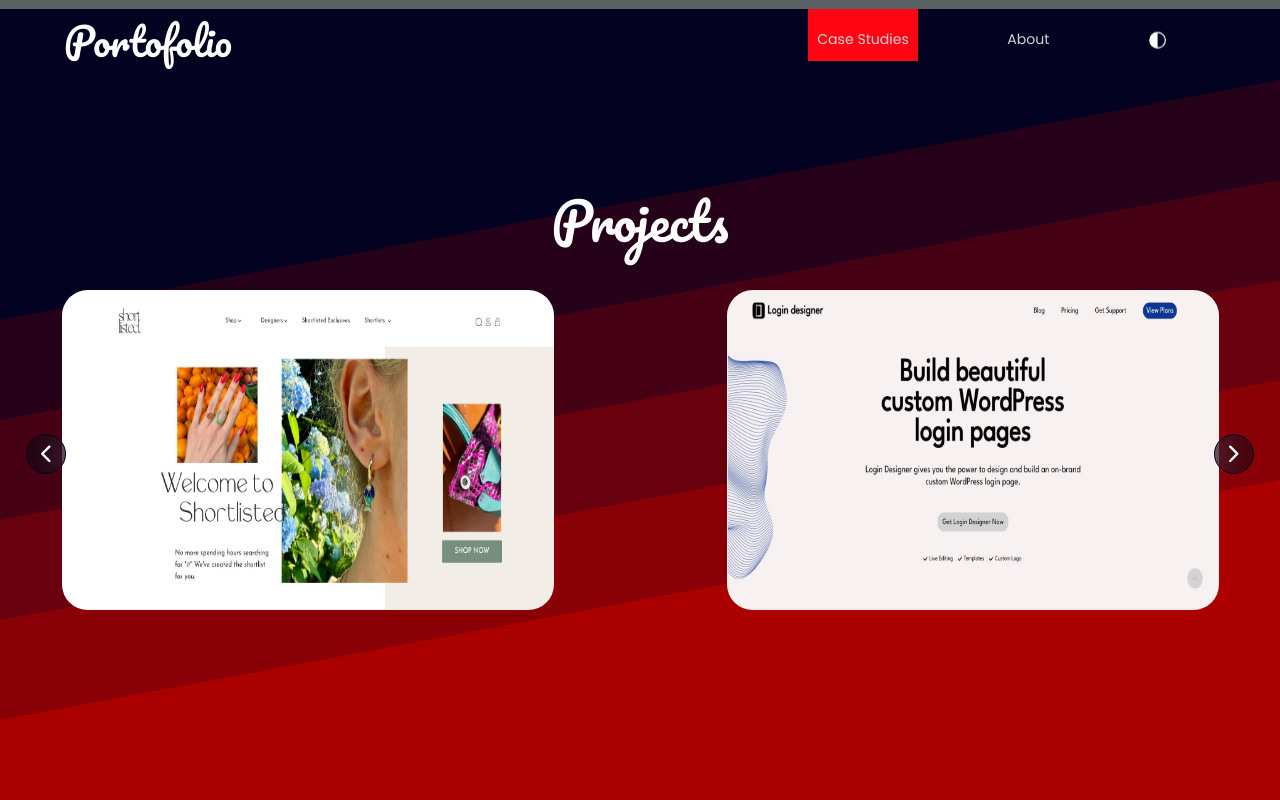
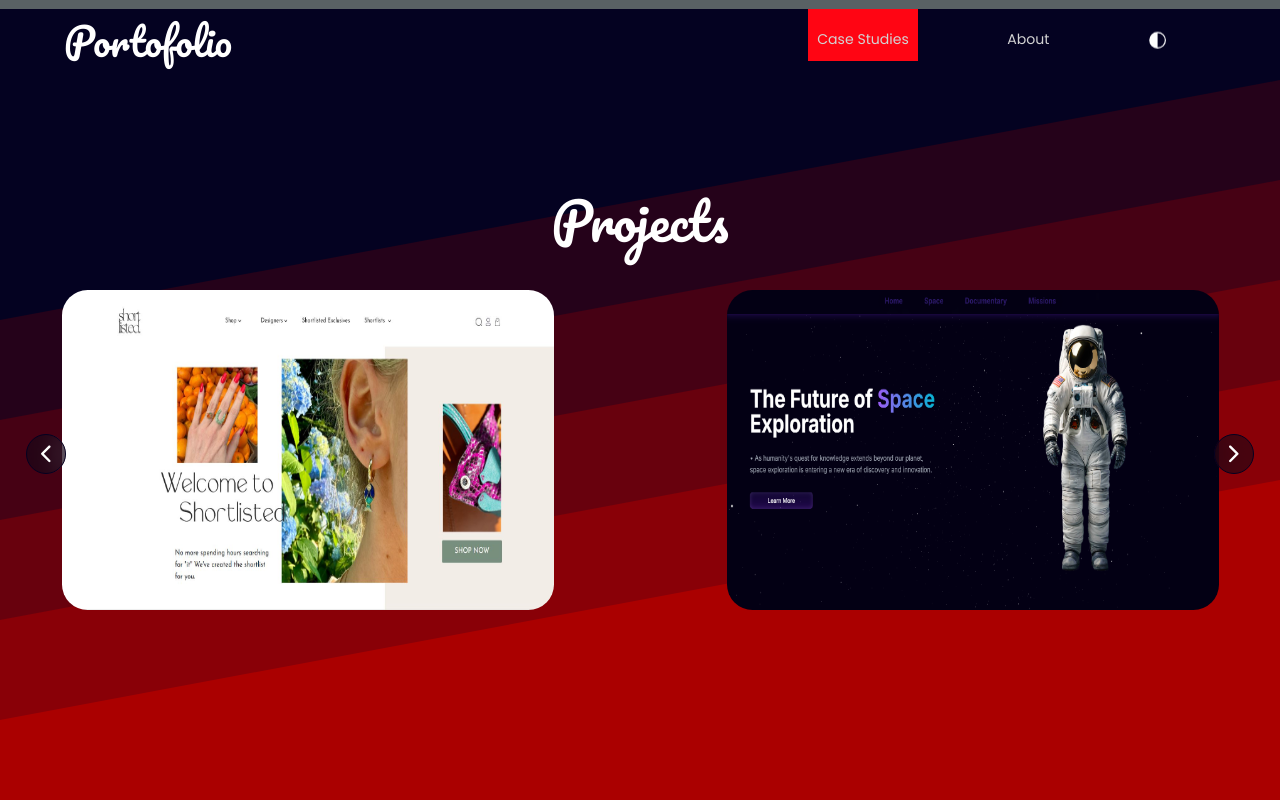
Before and after one commit to faroukemad/portfolio-new-design, a React (Create React App) app: page /projects in a window 1280 px wide. Shown: the top 800 px of the page. Built offline with nearby package versions, Linux system fonts and the light colour scheme.

Commit message:
add project

```diff
--- a/src/components/projects/Projects.jsx
+++ b/src/components/projects/Projects.jsx
@@ -136,7 +136,14 @@ function Projects({ menuOpen, setMenuOpen, backOpen, setBackOpen }) {
                 <p className="project-swiper-p2"><a className="project-href" href="https://shopshortlisted.com/" target="_blank" rel="noreferrer" ><GoLink className="project-link" /> </a>  <FaGithub className="project-hub2" /></p>
               </div>
             </SwiperSlide>
-
+            <SwiperSlide  >
+              <div className="project-swiper-cont">
+                <img src="assests/space.png" className="project-swiper-img" style={{ objectPosition, transition: 'all 1s ease-in-out' }} alt="" width={'100%'} height={'100%'} />
+                {/* <p className="project-swiper-p1">April 2023</p> */}
+                <h1 className="project-swiper-h1 w-100">Space Adventure </h1>
+                <p className="project-swiper-p2"><a className="project-href" href="https://space-adventure-blond.vercel.app/" target="_blank" rel="noreferrer" ><GoLink className="project-link" /> </a> <a href="https://github.com/faroukemad/Space-Adventure" target="_blank" rel="noreferrer"> <FaGithub className="project-hub" /></a></p>
+              </div>
+            </SwiperSlide>
             <SwiperSlide  >
               <div className="project-swiper-cont">
                 <img src="assests/word.jpg" className="project-swiper-img" style={{ objectPosition, transition: 'all 1s ease-in-out' }} alt="" width={'100%'} height={'100%'} />
```
Also changed, not shown: public/assests/space.png (added).
